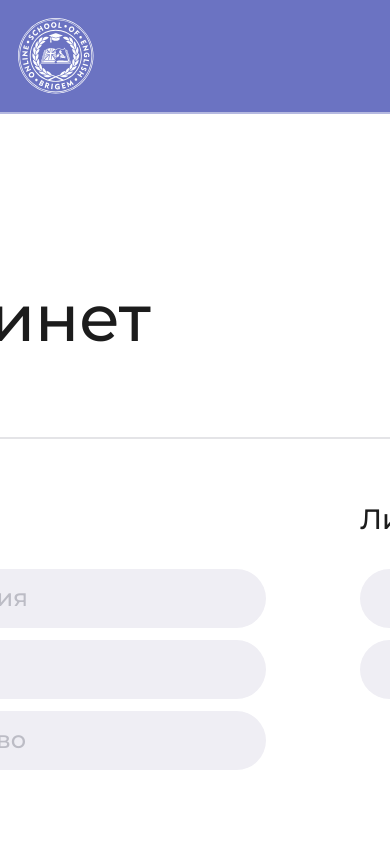
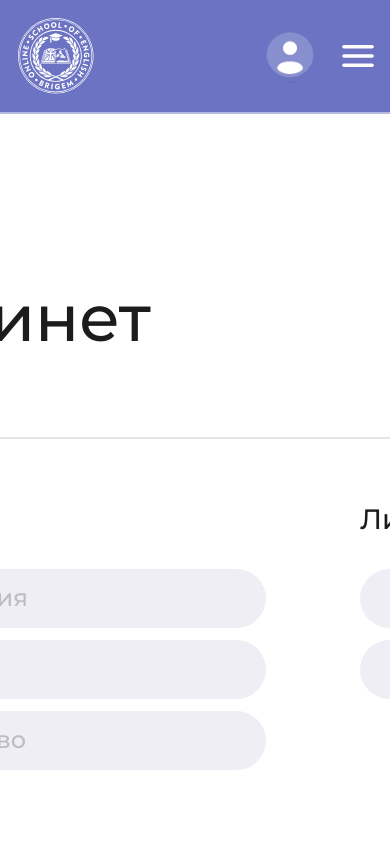
Before and after one commit to fedas25/react_capitalschool, a React app: page / in a window 390 px wide. Shown: the top 844 px of the page. Built offline with nearby package versions, Linux system fonts and the light colour scheme.

Commit message:
adapted the navBar component for mobile devices

```diff
--- a/src/components/layout/navigation/NavBar/LoginRegistration.jsx
+++ b/src/components/layout/navigation/NavBar/LoginRegistration.jsx
@@ -1,7 +1,9 @@
 import React from 'react';
 import styled from 'styled-components'
 import profileIcon from './../../../../assets/profileIcon.png';
+import burger from './../../../../assets/burger.svg';
 import Font1920h6 from "./../../../fonts/desktop/1920_h6";
+import { useMediaQuery } from 'react-responsive'
 
 const Container = styled.div`
     display: flex;
@@ -19,6 +21,17 @@ function ProfileIcon({ className }) {
 const ProfileIconStyled = styled(ProfileIcon)`
     height: 64px;
     width: 64px;
+    cursor: pointer;
+    @media (max-width: 768px) {
+        width: 56px;
+        height: 56px;
+    }
+`;
+
+const Burger = styled.img`
+        cursor: pointer;
+        width: 56px;
+        height: 56px;
 `;
 
 const Pointer = styled.span`
@@ -26,12 +39,17 @@ cursor: pointer;
 `;
 
 export default function Сourses({ handlerEntry, props }) {
+    const isMobile = useMediaQuery({query: '(max-width: 768px)'})
+
     return (
         <Container onClick={handlerEntry}>
             <ProfileIconStyled />
+            {isMobile && <Burger src={burger} alt='drop-down menu' />}
+            {!isMobile &&
             <Pointer>
                 <Font1920h6 white={+true}>Вход / регистрация</Font1920h6>
             </Pointer>
+            }
         </Container>
     );
 }
--- a/src/components/layout/navigation/NavBar/index.jsx
+++ b/src/components/layout/navigation/NavBar/index.jsx
@@ -1,4 +1,5 @@
 import React, { useState, useEffect } from 'react';
+import { useMediaQuery } from 'react-responsive';
 import styled from "styled-components";
 import logo from './../../../../assets/logo.svg';
 import Menu from "./menuItems";
@@ -61,9 +62,9 @@ const StyledH4 = styled(H4)`
 `;
 
 export default function NavBar({ courses, handlerEntry }) {
+    const isMobile = useMediaQuery({ query: '(max-width: 768px)' })
 
     const [show, setShow] = useState(true);
-
     function animationHandler() {
         setShow(!show)
     }
@@ -78,13 +79,17 @@ export default function NavBar({ courses, handlerEntry }) {
         <>
             <Contaier>
                 <StyledLogo />
-                {/* <Menu showCourses={show} handle={animationHandler} handlerEntry={handlerEntry} /> */}
+                <Menu showCourses={show} handle={animationHandler} handlerEntry={handlerEntry} />
             </Contaier>
-            {/* <ContainerlistCourses showCourses={show}>
-                <List>
-                    {listCourses}
-                </List>
-            </ContainerlistCourses> */}
+            {!isMobile &&
+                <>
+                    <ContainerlistCourses showCourses={show}>
+                        <List>
+                            {listCourses}
+                        </List>
+                    </ContainerlistCourses>
+                </>
+            }
         </>
     );
 }
--- a/src/components/layout/navigation/NavBar/menuItems.jsx
+++ b/src/components/layout/navigation/NavBar/menuItems.jsx
@@ -4,6 +4,7 @@ import AboutUs from './AboutUs';
 import Courses from './Сourses';
 import Contacts from "./Contacts";
 import LoginRegistration from "./LoginRegistration"
+import { useMediaQuery } from 'react-responsive';
 
 const NavBar = styled.div`
     display: flex;
@@ -15,12 +16,18 @@ const NavBar = styled.div`
 `;
 
 export default function MenuItems({ handle, handlerEntry, showCourses }) {
+    const isMobile = useMediaQuery({ query: '(max-width: 768px)' })
+
     return (
         <NavBar>
-            <AboutUs/>
-            <Courses handle={handle} showCourses={showCourses}/>
-            <Contacts/>
-            <LoginRegistration handlerEntry={handlerEntry}/>
+            {!isMobile &&
+                <>
+                    <AboutUs />
+                    <Courses handle={handle} showCourses={showCourses} />
+                    <Contacts />
+                </>
+            }
+            <LoginRegistration handlerEntry={handlerEntry} />
         </NavBar>
     );
 }
```
Also changed, not shown: src/assets/burger.svg (added).
